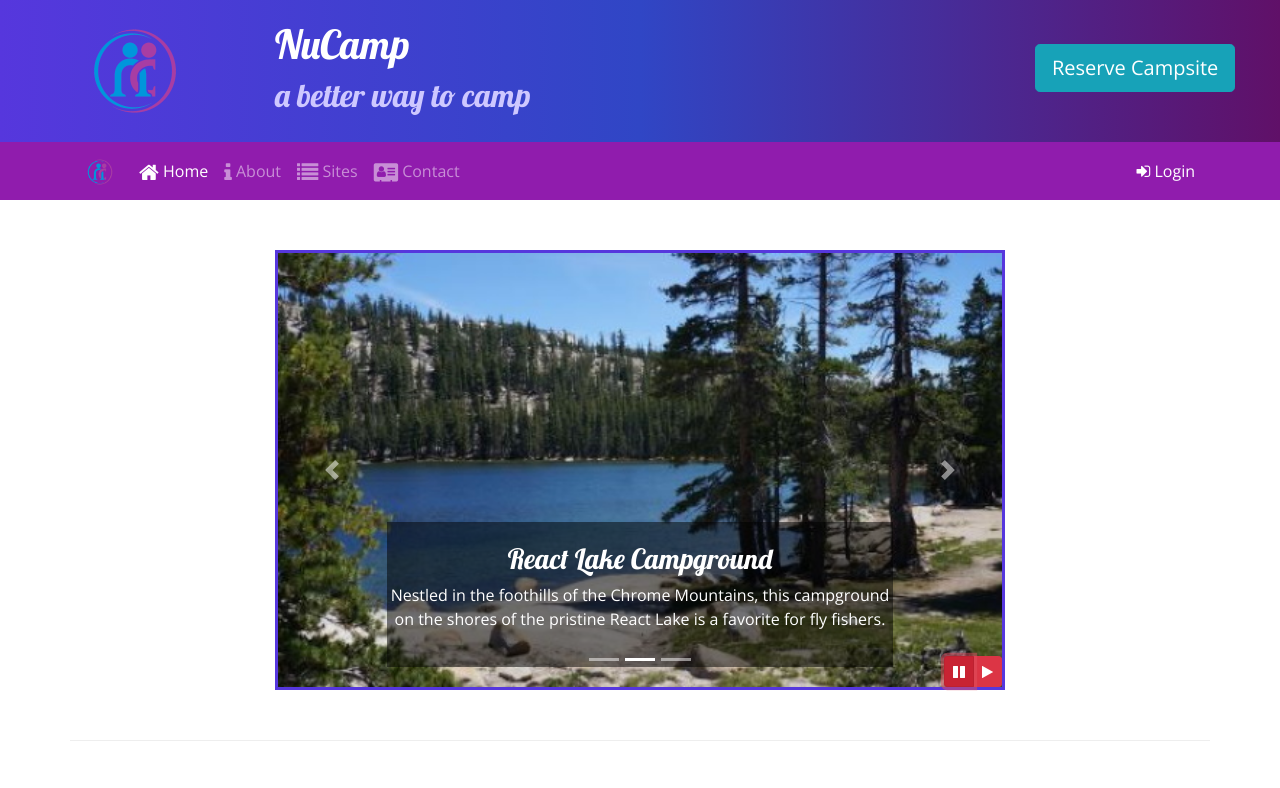
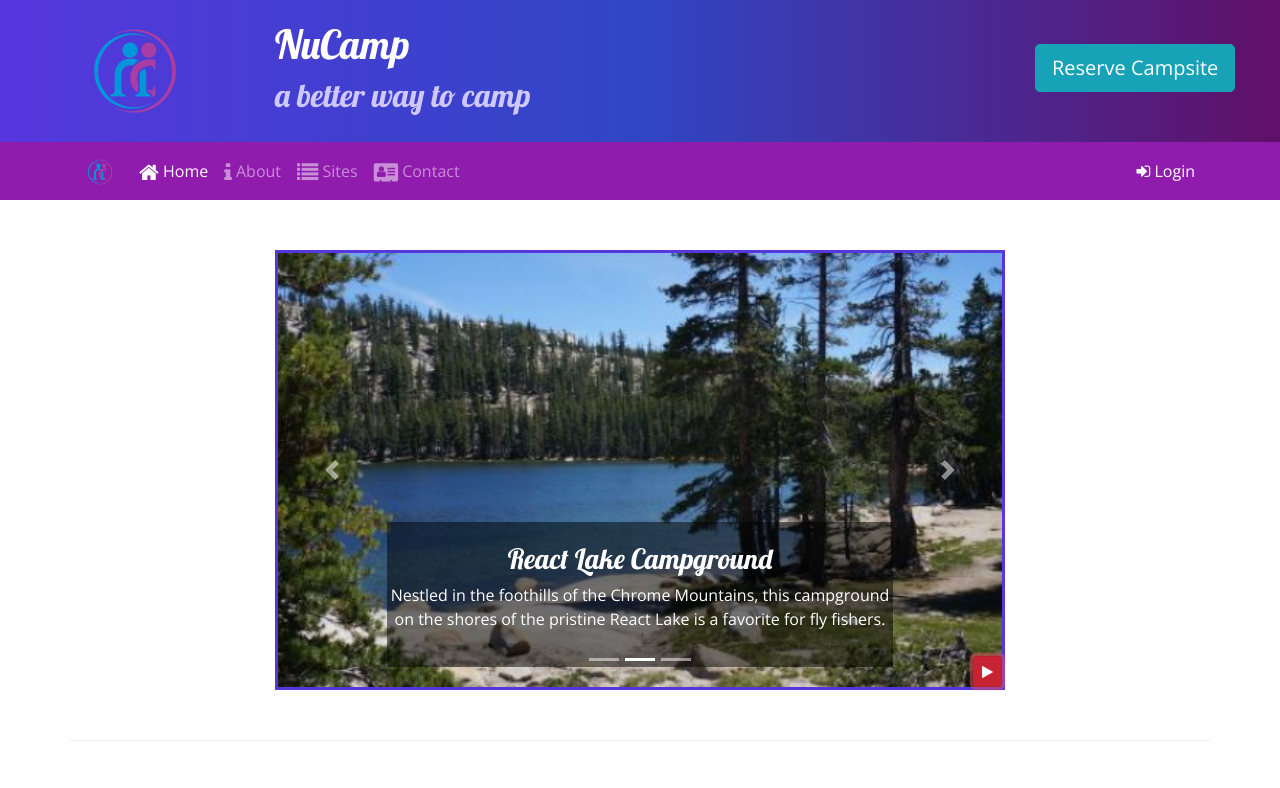
Before and after one commit to philbertopia/nucampsite, a website: page index.html in a window 1280 px wide. Both pictures are taken after a click on the button 959 px from the left and 671 px from the top of the page. Shown: the top 788 px of the page. Drawn offline with nearby package versions, Linux system fonts and the light colour scheme.

Commit message:
Bootstrap and jQuery Part 2

```diff
--- a/index.html
+++ b/index.html
@@ -229,14 +229,9 @@
                         <span class="carousel-control-next-icon"></span>
                         <span class="sr-only">Next</span>
                     </a>
-                    <div class="btn-group" id="carouselButton">
-                        <button class="btn btn-danger btn-sm" id="carouselPause">
-                            <i class="fa fa-pause"></i>
-                        </button>
-                        <button class="btn btn-danger btn-sm" id="carouselPlay">
-                            <i class="fa fa-play"></i>
-                        </button>
-                    </div>
+                    <button class="btn btn-danger btn-sm" id="carouselButton">
+                        <i class="fa fa-pause"></i>
+                    </button>
                 </div>
             </div>
         </div>
@@ -365,11 +360,17 @@
     <script>
         $(function() {
             $(".carousel").carousel( { interval: 2000 } )
-            $("#carouselPause").click(function(){
+            $("#carouselButton").click(function(){
                 $(".carousel").carousel("pause");
-            });
-            $("#carouselPlay").click(function() {
-                $(".carousel").carousel("cycle");
+                    if ($("#carouselButton").children("i").hasClass("fa-pause")) {
+                        $(".carousel").carousel("pause");
+                        $("#carouselButton").children("i").removeClass("fa-pause");
+                        $("#carouselButton").children("i").addClass("fa-play");
+                    } else {
+                        $(".carousel").carousel("cycle");
+                        $("#carouselButton").children("i").removeClass("fa-play");
+                        $("#carouselButton").children("i").addClass("fa-pause");
+                    }
             });
         });
     </script>
```
